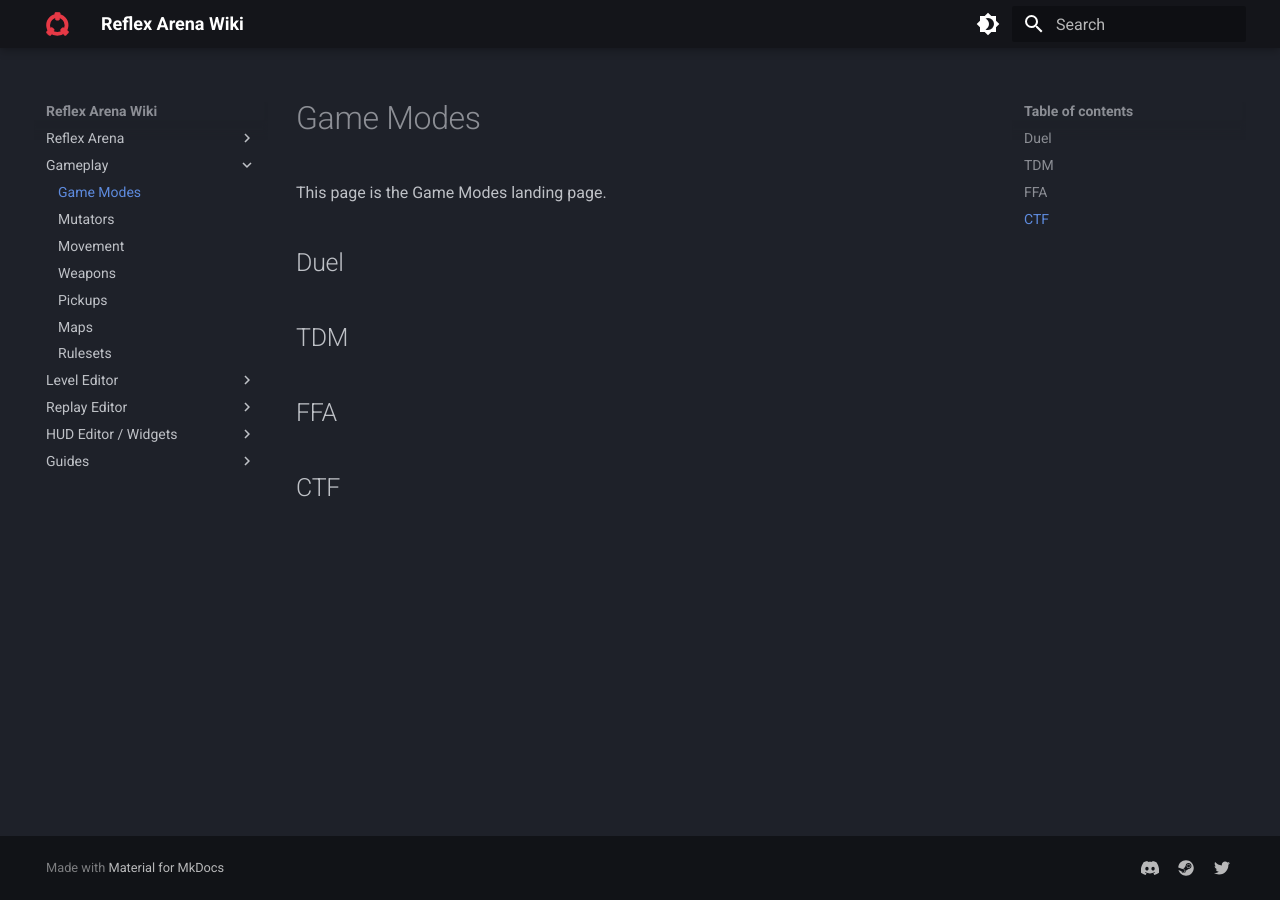
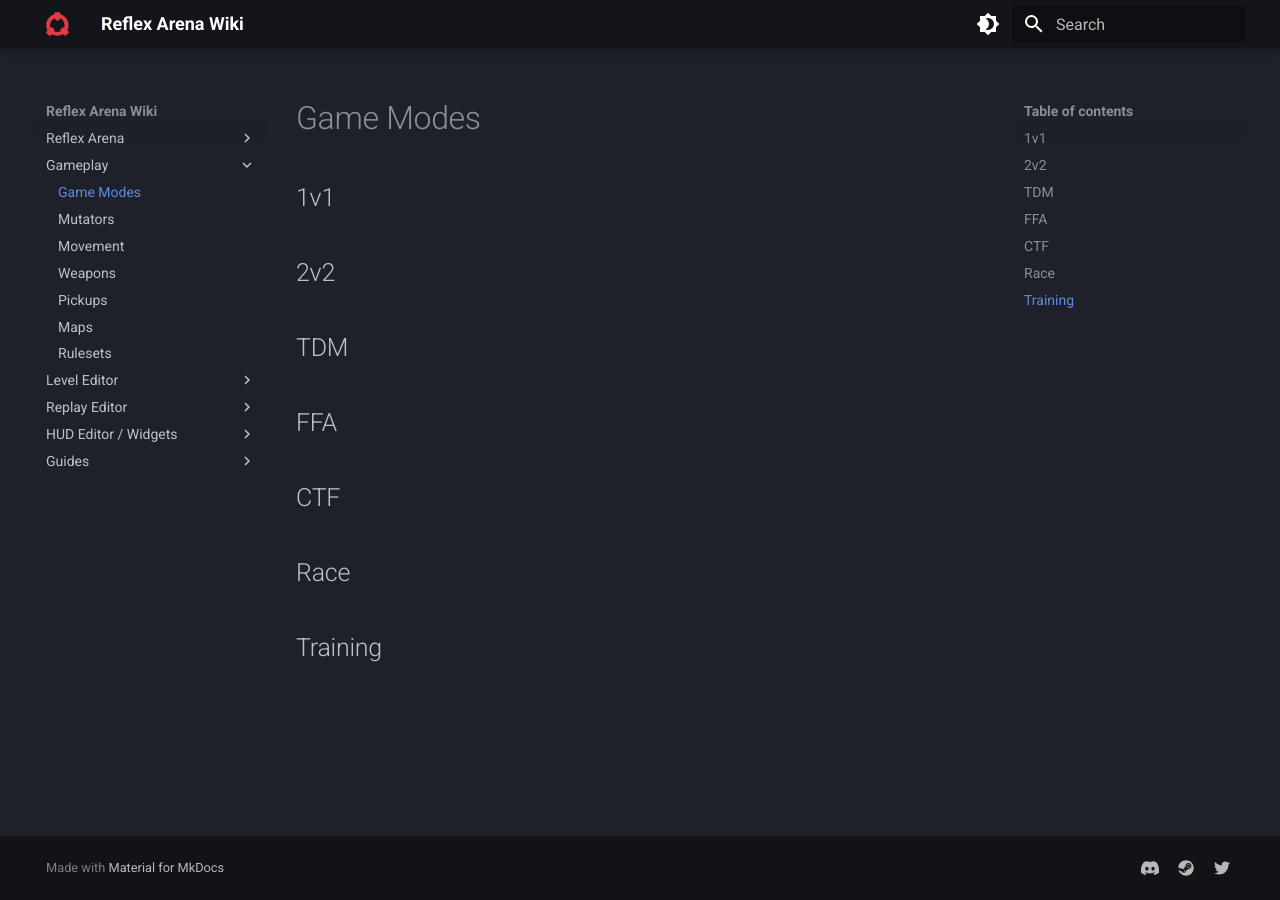
Before and after one commit to philbrown1234/reflex-wiki, an MkDocs documentation site: the page built from docs/gameplay/game-modes.md, in a window 1280 px wide. Built offline with MkDocs 1.6.1 and Material for MkDocs 9.7.7, drawn with Linux system fonts in a browser that asks for light colours.

Commit message:
Update gamemodes to include Race, Training, 1v1 and 2v2

```diff
--- a/docs/gameplay/game-modes.md
+++ b/docs/gameplay/game-modes.md
@@ -1,14 +1,15 @@
 # Game Modes
 
-This page is the Game Modes landing page.
+## 1v1
 
-## Duel
-
+## 2v2
 
 ## TDM
 
-
 ## FFA
 
+## CTF
 
-## CTF
+## Race
+
+## Training
```
